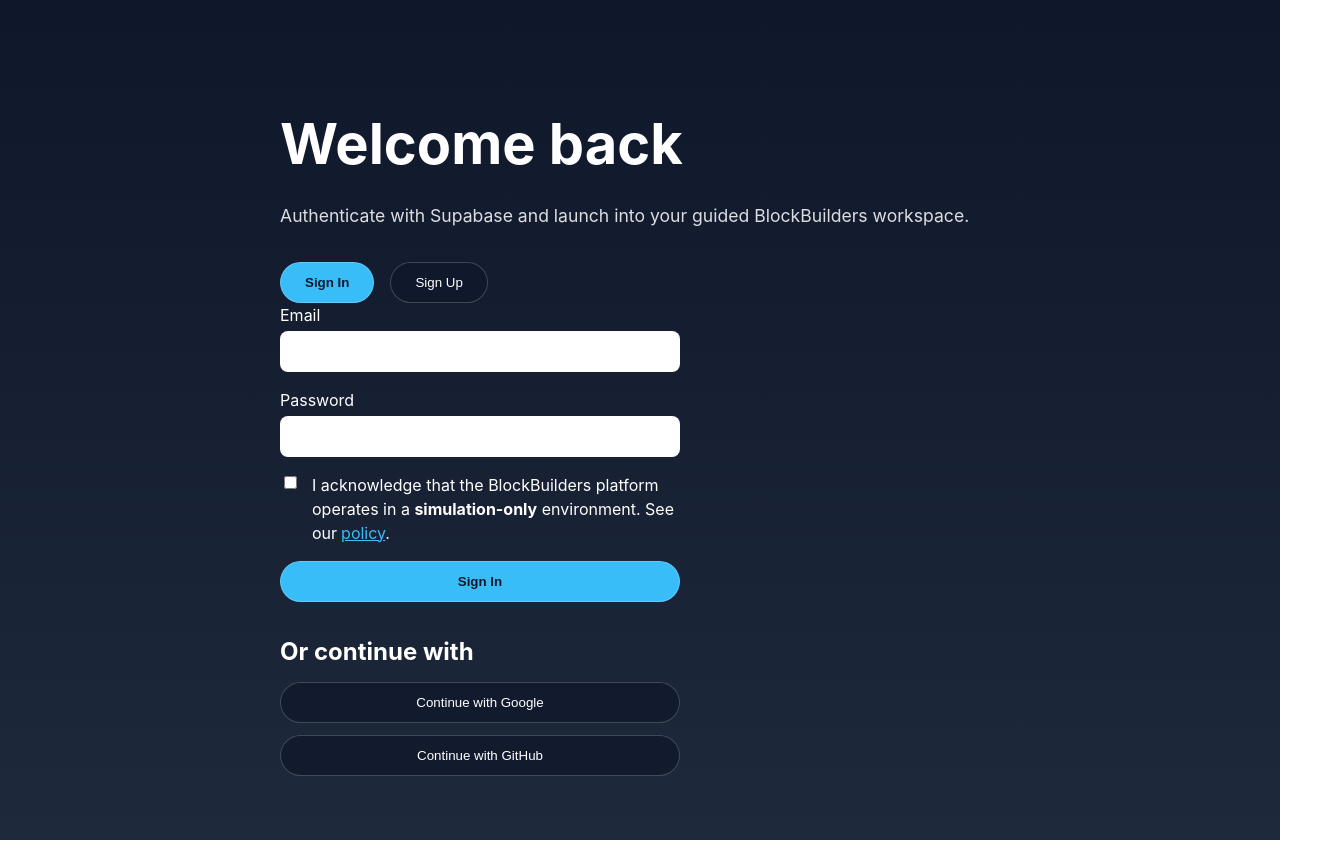
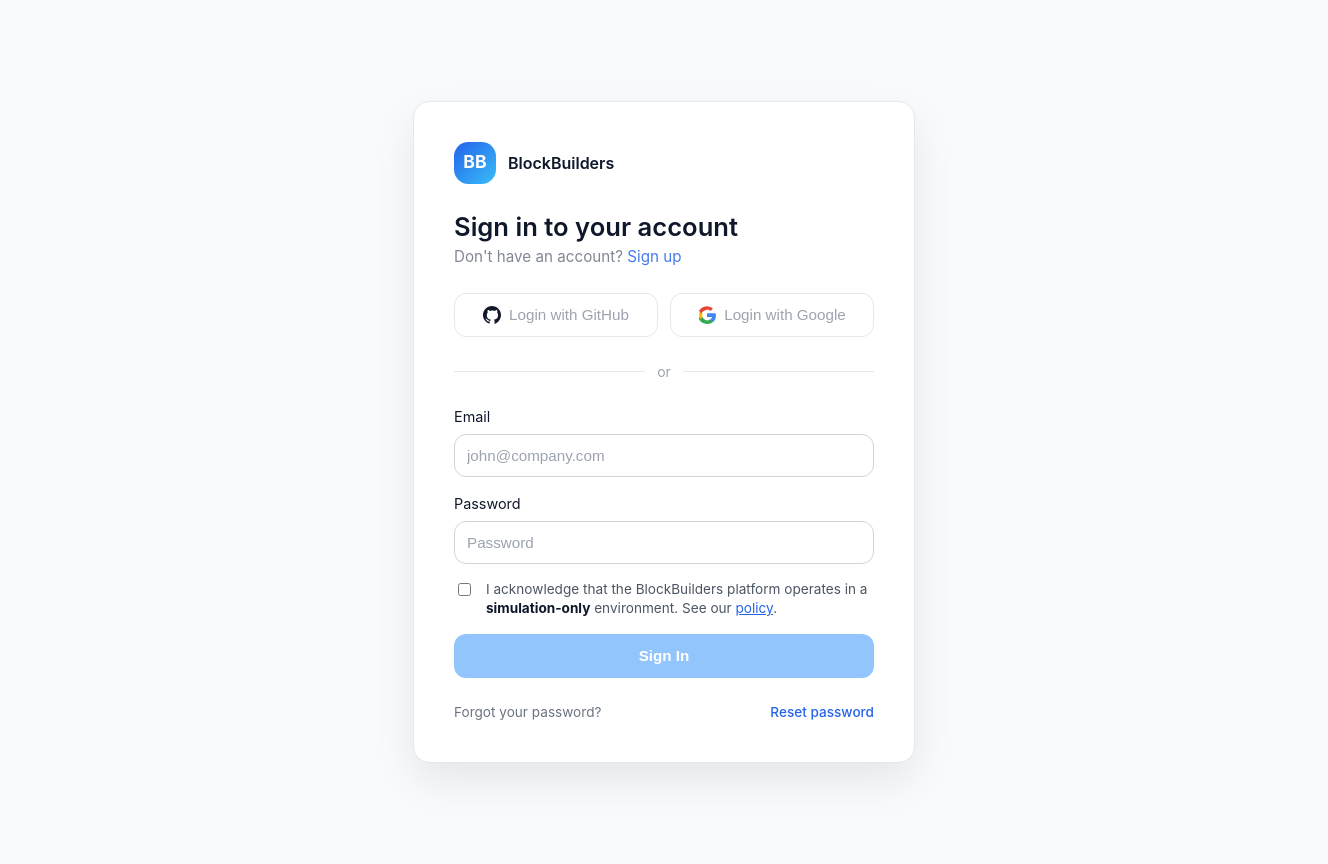
Before and after one commit to pierrickmartino/blockbuilders.tech, a Next.js app in the folder apps/web/: page /login in a window 1280 px wide. Shown: the whole page, 1328 px wide, since content can reach past the window. Before the commit the page ends 840 px from the top, so only its background shows below. Built offline with nearby package versions, Linux system fonts and the light colour scheme; no server answers; what @supabase/auth-helpers-nextjs, @supabase/auth-helpers-react would draw is missing.

Commit message:
feat: Mettre à jour les échantillons de journal d'audit et améliorer le flux de connexion avec des modifications d'interface utilisateur

```diff
--- a/apps/web/app/(auth)/login/components.tsx
+++ b/apps/web/app/(auth)/login/components.tsx
@@ -22,29 +22,23 @@
  * @returns {ReactElement} Auth mode toggle control.
  */
 export function AuthModeToggle({ mode, pending, onSelect }: AuthModeToggleProps): ReactElement {
+  const isSignIn = mode === "signin";
+  const message = isSignIn ? "Don't have an account?" : "Already have an account?";
+  const actionLabel = isSignIn ? "Sign up" : "Sign in";
+  const targetMode: AuthMode = isSignIn ? "signup" : "signin";
+
   return (
-    <div className="button-row" role="tablist" aria-label="Authentication modes">
+    <p className="auth-subtext" aria-live="polite">
+      {message}{" "}
       <button
         type="button"
-        className={`button ${mode === "signin" ? "primary" : ""}`}
-        role="tab"
-        aria-selected={mode === "signin"}
-        onClick={() => onSelect("signin")}
+        className="auth-link"
+        onClick={() => onSelect(targetMode)}
         disabled={pending}
       >
-        Sign In
+        {actionLabel}
       </button>
-      <button
-        type="button"
-        className={`button ${mode === "signup" ? "primary" : ""}`}
-        role="tab"
-        aria-selected={mode === "signup"}
-        onClick={() => onSelect("signup")}
-        disabled={pending}
-      >
-        Sign Up
-      </button>
-    </div>
+    </p>
   );
 }
 
@@ -68,19 +62,21 @@
   onSignIn
 }: OAuthProviderButtonsProps): ReactElement {
   return (
-    <section style={{ marginTop: "2rem", display: "grid", gap: "0.75rem", maxWidth: "400px" }}>
-      <h2 style={{ margin: 0 }}>Or continue with</h2>
+    <section aria-label="Social sign-in providers">
+      <div className="auth-provider-grid">
         {options.map((provider) => (
           <button
             key={provider.id}
             type="button"
-          className="button"
+            className="auth-provider-button"
             onClick={() => onSignIn(provider.id)}
             disabled={disabled || pending}
           >
-          {provider.label}
+            {resolveProviderIcon(provider.id)}
+            <span>{provider.label}</span>
           </button>
         ))}
+      </div>
     </section>
   );
 }
@@ -105,8 +101,79 @@
  */
 export function StatusBanner({ message, tone, role = "status" }: StatusBannerProps): ReactElement {
   return (
-    <p role={role} style={{ color: TONE_COLORS[tone] }}>
+    <p role={role} className={`auth-banner ${tone}`} style={{ borderLeft: `4px solid ${TONE_COLORS[tone]}` }}>
       {message}
     </p>
   );
 }
+
+function resolveProviderIcon(provider: Provider): ReactElement {
+  switch (provider) {
+    case "google":
+      return <GoogleIcon />;
+    case "github":
+      return <GitHubIcon />;
+    default:
+      return <DefaultProviderIcon label={provider.slice(0, 2).toUpperCase()} />;
+  }
+}
+
+function GoogleIcon(): ReactElement {
+  return (
+    <svg aria-hidden="true" width="18" height="18" viewBox="0 0 46 46" fill="none">
+      <path
+        d="M45.5 23.5c0-1.6-.1-3.2-.5-4.7H23v9h12.7c-.6 3-2.6 5.5-5.3 7.2v6h8.6c5-4.6 7.5-11.5 6.5-17.5Z"
+        fill="#4285F4"
+      />
+      <path
+        d="M23 46c6.3 0 11.7-2.1 15.6-5.8l-8.6-6c-2.4 1.6-5.4 2.6-7 2.6-5.3 0-9.8-3.6-11.4-8.4H2.7v6.3C6.6 41.8 14.1 46 23 46Z"
+        fill="#34A853"
+      />
+      <path
+        d="M11.6 28.5a13.9 13.9 0 0 1 0-9L5.3 13a22.9 22.9 0 0 0 0 20L11.6 28.5Z"
+        fill="#FBBC04"
+      />
+      <path
+        d="M23 9.1c3.4 0 6.4 1.3 8.8 3.8l6.4-6.4A23 23 0 0 0 2.7 13l6.3 6.5c1.6-4.8 6.1-8.4 11.4-8.4Z"
+        fill="#EA4335"
+      />
+    </svg>
+  );
+}
+
+function GitHubIcon(): ReactElement {
+  return (
+    <svg aria-hidden="true" width="18" height="18" viewBox="0 0 24 24" fill="none">
+      <path
+        fillRule="evenodd"
+        clipRule="evenodd"
+        d="M12 0C5.37 0 0 5.37 0 12c0 5.3 3.44 9.8 8.2 11.4.6.1.8-.3.8-.6v-2.1c-3.34.7-4.04-1.6-4.04-1.6-.5-1.2-1.2-1.6-1.2-1.6-1-.7.1-.7.1-.7 1.1.1 1.7 1.1 1.7 1.1 1 .1 1.5.8 1.5.8.9 1.6 2.3 1.1 2.8.9.1-.7.4-1.1.7-1.4-2.67-.3-5.47-1.4-5.47-6.2 0-1.4.5-2.5 1.2-3.4-.1-.3-.5-1.6.1-3.2 0 0 1-.3 3.3 1.2.9-.3 1.9-.5 2.9-.5s2 .2 2.9.5c2.3-1.6 3.3-1.2 3.3-1.2.6 1.6.2 2.9.1 3.2.8.9 1.2 2 1.2 3.4 0 4.8-2.8 5.9-5.5 6.2.4.3.8 1 .8 2v3c0 .3.2.6.8.5C20.6 21.8 24 17.3 24 12c0-6.63-5.37-12-12-12Z"
+        fill="#111827"
+      />
+    </svg>
+  );
+}
+
+type DefaultProviderIconProps = {
+  label: string;
+};
+
+function DefaultProviderIcon({ label }: DefaultProviderIconProps): ReactElement {
+  return (
+    <span
+      aria-hidden="true"
+      style={{
+        display: "grid",
+        placeItems: "center",
+        width: "20px",
+        height: "20px",
+        borderRadius: "999px",
+        backgroundColor: "#e5e7eb",
+        fontSize: "0.7rem",
+        fontWeight: 600
+      }}
+    >
+      {label}
+    </span>
+  );
+}
--- a/apps/web/app/(auth)/login/page.tsx
+++ b/apps/web/app/(auth)/login/page.tsx
@@ -5,6 +5,7 @@
  */
 
 import { ChangeEvent, ReactElement } from "react";
+import Link from "next/link";
 
 import { AuthModeToggle, OAuthProviderButtons, StatusBanner } from "./components";
 import { useLoginController } from "./useLoginController";
@@ -46,45 +47,72 @@
     setConsent(event.target.checked);
   };
 
+  const heading = mode === "signin" ? "Sign in to your account" : "Create your account";
+
   return (
-    <main>
-      <h1>Welcome back</h1>
-      <p>Authenticate with Supabase and launch into your guided BlockBuilders workspace.</p>
+    <div className="auth-shell">
+      <main className="auth-card">
+        <header className="auth-logo" aria-label="BlockBuilders">
+          <div className="auth-logo-mark" aria-hidden="true">
+            BB
+          </div>
+          <div>
+            <span>BlockBuilders</span>
+          </div>
+        </header>
+
+        <section>
+          <h1 className="auth-title">{heading}</h1>
+          <AuthModeToggle mode={mode} pending={pending} onSelect={setMode} />
+        </section>
 
         {consentNotice ? <StatusBanner message={consentNotice} tone="warning" role="status" /> : null}
         {statusMessage ? <StatusBanner message={statusMessage} tone="info" role="status" /> : null}
 
-      <AuthModeToggle mode={mode} pending={pending} onSelect={setMode} />
+        <OAuthProviderButtons
+          options={oauthProviders}
+          disabled={!consent}
+          pending={pending}
+          onSignIn={handleOAuthSignIn}
+        />
 
-      <form onSubmit={handleSubmit} style={{ display: "grid", gap: "1rem", maxWidth: "400px" }}>
-        <label style={{ display: "grid", gap: "0.25rem" }}>
-          <span>Email</span>
+        <div className="auth-separator">
+          <span>or</span>
+        </div>
+
+        <form className="auth-form" onSubmit={handleSubmit} noValidate>
+          <label className="auth-label" htmlFor="email">
+            Email
             <input
+              id="email"
+              className="auth-input"
               type="email"
+              placeholder="john@company.com"
               autoComplete="email"
               required
               value={email}
               onChange={handleEmailChange}
               disabled={pending}
-            style={{ padding: "0.75rem", borderRadius: "0.5rem", border: "1px solid rgba(255,255,255,0.2)" }}
             />
           </label>
 
-        <label style={{ display: "grid", gap: "0.25rem" }}>
-          <span>Password</span>
+          <label className="auth-label" htmlFor="password">
+            Password
             <input
+              id="password"
+              className="auth-input"
               type="password"
+              placeholder="Password"
               autoComplete={mode === "signup" ? "new-password" : "current-password"}
               minLength={8}
               required
               value={password}
               onChange={handlePasswordChange}
               disabled={pending}
-            style={{ padding: "0.75rem", borderRadius: "0.5rem", border: "1px solid rgba(255,255,255,0.2)" }}
             />
           </label>
 
-        <label style={{ display: "flex", gap: "0.75rem", alignItems: "flex-start" }}>
+          <label className="auth-consent">
             <input
               type="checkbox"
               checked={consent}
@@ -93,27 +121,26 @@
               aria-required
             />
             <span>
-            I acknowledge that the BlockBuilders platform operates in a <strong>simulation-only</strong> environment. See our
-            <a href={TERMS_URL} target="_blank" rel="noreferrer" style={{ color: "#38bdf8", marginLeft: "0.25rem" }}>
+              I acknowledge that the BlockBuilders platform operates in a <strong>simulation-only</strong> environment. See our{" "}
+              <a className="auth-link" href={TERMS_URL} target="_blank" rel="noreferrer">
                 policy
               </a>
               .
             </span>
           </label>
 
-        <button type="submit" className="button primary" disabled={disabled}>
+          <button type="submit" className="auth-submit" disabled={disabled}>
             {pending ? "Processing..." : actionLabel}
           </button>
 
           {error ? <StatusBanner message={error} tone="error" role="alert" /> : null}
         </form>
 
-      <OAuthProviderButtons
-        options={oauthProviders}
-        disabled={!consent}
-        pending={pending}
-        onSignIn={handleOAuthSignIn}
-      />
+        <div className="auth-footer">
+          <span>Forgot your password?</span>
+          <Link href="https://blockbuilders.tech/reset-password">Reset password</Link>
+        </div>
       </main>
+    </div>
   );
 }
--- a/apps/web/app/(auth)/login/useLoginController.ts
+++ b/apps/web/app/(auth)/login/useLoginController.ts
@@ -77,8 +77,8 @@
   const actionLabel = useMemo(() => (mode === "signin" ? "Sign In" : "Create Account"), [mode]);
 
   const oauthProviders: OAuthProviderOption[] = [
-    { id: "google", label: "Continue with Google" },
-    { id: "github", label: "Continue with GitHub" }
+    { id: "github", label: "Login with GitHub" },
+    { id: "google", label: "Login with Google" }
   ];
 
   const ensureConsent = () => {
--- a/apps/web/app/globals.css
+++ b/apps/web/app/globals.css
@@ -58,3 +58,238 @@
 .button.primary:hover {
   background: #0ea5e9;
 }
+
+.auth-shell {
+  min-height: 100vh;
+  width: 100%;
+  display: flex;
+  align-items: center;
+  justify-content: center;
+  padding: 2rem 1.5rem;
+  background: #f8fafc;
+  color: #0f172a;
+}
+
+.auth-card {
+  width: 100%;
+  max-width: 420px;
+  background: #ffffff;
+  border-radius: 1rem;
+  border: 1px solid #e2e8f0;
+  box-shadow: 0 18px 40px rgba(15, 23, 42, 0.08);
+  padding: 2.5rem;
+  display: flex;
+  flex-direction: column;
+  gap: 1.5rem;
+  color: #0f172a;
+}
+
+.auth-logo {
+  display: flex;
+  align-items: center;
+  gap: 0.75rem;
+  font-weight: 600;
+  color: inherit;
+}
+
+.auth-logo-mark {
+  width: 42px;
+  height: 42px;
+  border-radius: 0.9rem;
+  background: linear-gradient(135deg, #2563eb, #38bdf8);
+  display: grid;
+  place-items: center;
+  color: #ffffff;
+  font-weight: 700;
+  font-size: 1.1rem;
+}
+
+.auth-title {
+  font-size: 1.6rem;
+  font-weight: 600;
+  margin: 0;
+}
+
+.auth-subtext {
+  margin: 0;
+  font-size: 0.95rem;
+  color: #6b7280;
+}
+
+.auth-link {
+  background: none;
+  border: none;
+  padding: 0;
+  font: inherit;
+  color: #2563eb;
+  cursor: pointer;
+}
+
+.auth-link:disabled {
+  cursor: not-allowed;
+  color: #9ca3af;
+}
+
+.auth-provider-grid {
+  display: grid;
+  grid-template-columns: repeat(2, minmax(0, 1fr));
+  gap: 0.75rem;
+}
+
+.auth-provider-button {
+  display: flex;
+  align-items: center;
+  justify-content: center;
+  gap: 0.5rem;
+  padding: 0.75rem;
+  border-radius: 0.75rem;
+  border: 1px solid #e2e8f0;
+  background: #ffffff;
+  color: #0f172a;
+  font-size: 0.95rem;
+  font-weight: 500;
+  cursor: pointer;
+  transition: border-color 0.2s ease, box-shadow 0.2s ease, transform 0.2s ease;
+}
+
+.auth-provider-button:hover {
+  border-color: #cbd5f5;
+  box-shadow: 0 6px 16px rgba(37, 99, 235, 0.1);
+  transform: translateY(-1px);
+}
+
+.auth-provider-button:disabled {
+  border-color: #e5e7eb;
+  color: #9ca3af;
+  cursor: not-allowed;
+  box-shadow: none;
+  transform: none;
+}
+
+.auth-separator {
+  display: flex;
+  align-items: center;
+  gap: 0.75rem;
+  color: #9ca3af;
+  font-size: 0.875rem;
+}
+
+.auth-separator::before,
+.auth-separator::after {
+  content: "";
+  flex: 1;
+  height: 1px;
+  background: #e5e7eb;
+}
+
+.auth-form {
+  display: grid;
+  gap: 1rem;
+}
+
+.auth-label {
+  display: grid;
+  gap: 0.4rem;
+  font-size: 0.9rem;
+  color: #0f172a;
+}
+
+.auth-input {
+  padding: 0.75rem;
+  border-radius: 0.75rem;
+  border: 1px solid #d1d5db;
+  font-size: 0.95rem;
+  color: #0f172a;
+  background: #ffffff;
+  transition: border-color 0.2s ease, box-shadow 0.2s ease;
+}
+
+.auth-input::placeholder {
+  color: #9ca3af;
+}
+
+.auth-input:focus {
+  outline: none;
+  border-color: #2563eb;
+  box-shadow: 0 0 0 3px rgba(37, 99, 235, 0.15);
+}
+
+.auth-consent {
+  display: flex;
+  gap: 0.75rem;
+  align-items: flex-start;
+  font-size: 0.85rem;
+  color: #4b5563;
+  line-height: 1.4;
+}
+
+.auth-consent strong {
+  color: #0f172a;
+}
+
+.auth-submit {
+  padding: 0.85rem;
+  border-radius: 0.75rem;
+  border: none;
+  background: #2563eb;
+  color: #ffffff;
+  font-weight: 600;
+  font-size: 0.95rem;
+  cursor: pointer;
+  transition: background 0.2s ease, transform 0.2s ease;
+}
+
+.auth-submit:hover {
+  background: #1d4ed8;
+  transform: translateY(-1px);
+}
+
+.auth-submit:disabled {
+  background: #93c5fd;
+  cursor: not-allowed;
+  transform: none;
+}
+
+.auth-footer {
+  display: flex;
+  justify-content: space-between;
+  align-items: center;
+  gap: 0.75rem;
+  font-size: 0.85rem;
+  color: #6b7280;
+  flex-wrap: wrap;
+}
+
+.auth-footer a {
+  color: #2563eb;
+  text-decoration: none;
+  font-weight: 500;
+}
+
+.auth-footer a:hover {
+  text-decoration: underline;
+}
+
+.auth-banner {
+  padding: 0.75rem;
+  border-radius: 0.75rem;
+  font-size: 0.9rem;
+  display: flex;
+  gap: 0.5rem;
+  align-items: center;
+}
+
+.auth-banner.info {
+  background: #eff6ff;
+  color: #1d4ed8;
+}
+
+.auth-banner.warning {
+  background: #fef3c7;
+  color: #b45309;
+}
+
+.auth-banner.error {
+  background: #fee2e2;
+  color: #b91c1c;
+}
```
Also changed, not shown: 7 other files (tests, documents, lock files or other folders). Lines whose indentation alone changed are shown as unchanged.
